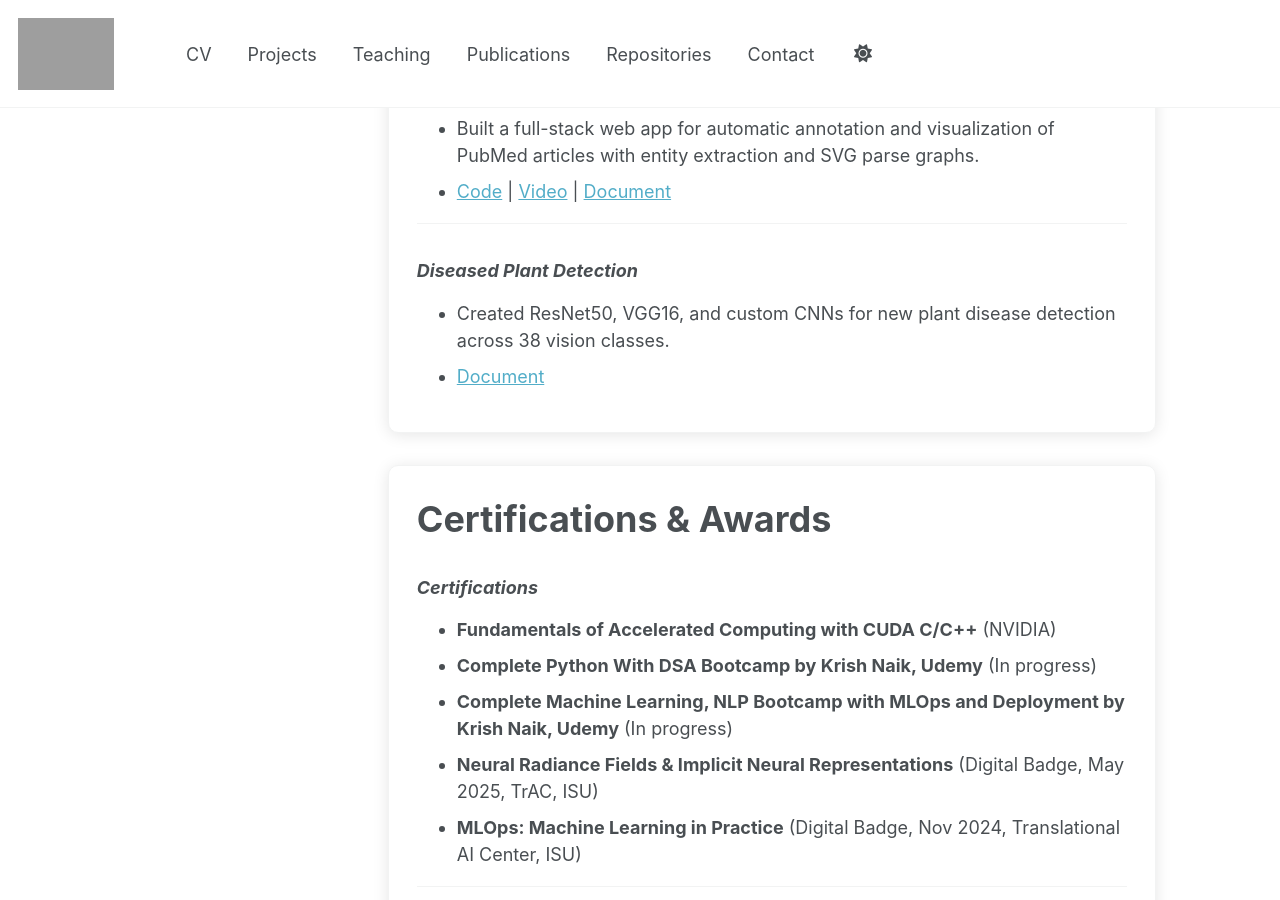
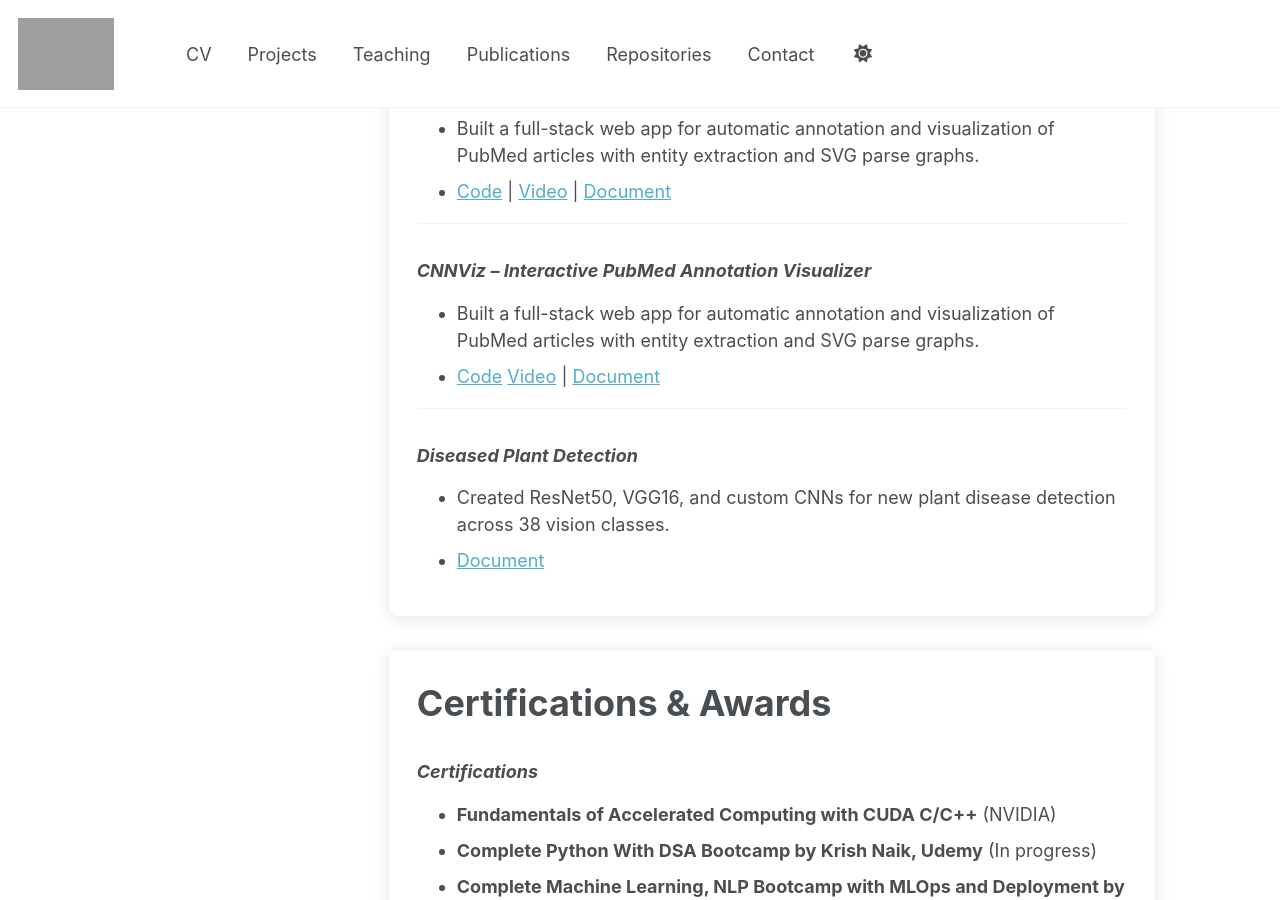
Before and after one commit to itsMustafamr/itsmustafamr.github.io, a Jekyll site: the page built from _pages/cv.md, in a window 1280 px wide and 900 px high, scrolled down 3714 px. Built offline with Jekyll 4.4.1, drawn with Linux system fonts in a browser that asks for light colours; grey boxes are pictures that could not be loaded.

Commit message:
added CNN Viz project to CV

```diff
--- a/_pages/cv.md
+++ b/_pages/cv.md
@@ -184,6 +184,18 @@ redirect_from:
     </div>
     <hr>
     <div class="cv-skills-category">
+      <h3><em>CNNViz – Interactive PubMed Annotation Visualizer</em></h3>
+      <ul>
+        <li>Built a full-stack web app for automatic annotation and visualization of PubMed articles with entity extraction and SVG parse graphs.</li>
+        <li>
+          <a href="https:github.com/tre3x/CNN_Viz">Code</a>
+          <a href="https://drive.google.com/file/d/1wzDS9u8cviT64zE-Q7tGQ-R3j_JVRqAl/view?usp=sharing">Video</a> |
+          <a href="https://drive.google.com/file/d/1wzDS9u8cviT64zE-Q7tGQ-R3j_JVRqAl/view?usp=sharing">Document</a>
+        </li>
+      </ul>
+    </div>
+    <hr>
+    <div class="cv-skills-category">
       <h3><em>Diseased Plant Detection</em></h3>
       <ul>
         <li>Created ResNet50, VGG16, and custom CNNs for new plant disease detection across 38 vision classes.</li>
```
